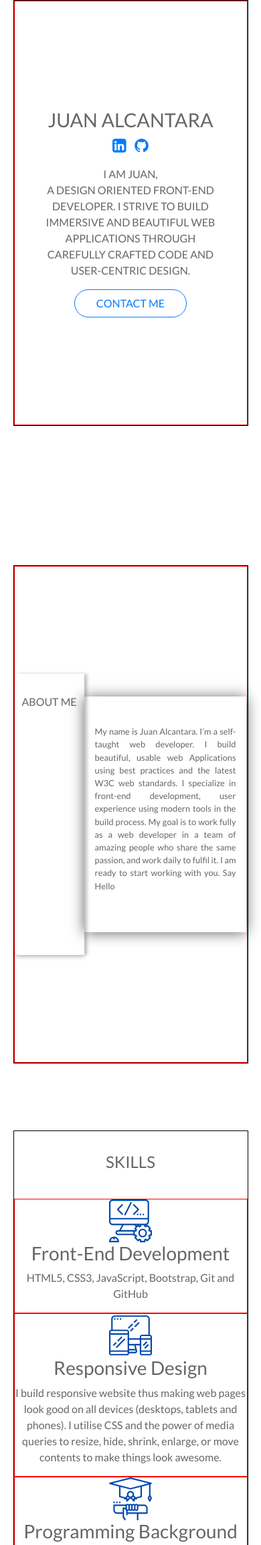
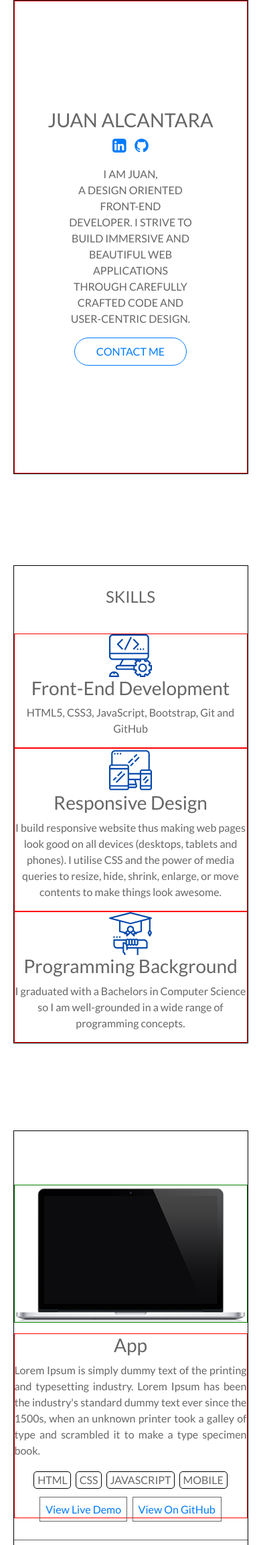
Before and after one commit to JuanInAMillion/juaninamillion.github.io, a PHP site: page / in a window 390 px wide. Shown: the top 2307 px of the page at 67% size. Run offline with PHP 8.4, Linux system fonts and the light colour scheme.

Commit message:
removed about me page

```diff
--- a/index.html
+++ b/index.html
@@ -22,7 +22,6 @@
       <nav class="site-container">
         <ul class="nav-links">
           <li><a href="#home">HOME</a></li>
-          <li><a href="#about">ABOUT ME</a></li>
           <li><a href="#skills">SKILLS</a></li>
           <li><a href="#portfolio">PORTFOLIO</a></li>
         </ul>
@@ -50,24 +49,6 @@
       </div>
     </section>
     <!-- end of #home -->
-
-    <!-- about me -->
-    <section id="about">
-      <div class="site-container">
-
-        <div id="profile">
-          <div class="left-profile">
-            <h2>ABOUT ME</h2>
-          </div>
-          <div class="right-profile">
-            <p class="summary">My name is Juan Alcantara. I’m a self-taught web developer. I build beautiful, usable web Applications using best practices and the latest W3C web standards. I specialize in front-end development, user experience using
-              modern tools in the build process. My goal is to work fully as a web developer in a team of amazing people who share the same passion, and work daily to fulfil it. I am ready to start working with you. Say Hello </p>
-          </div>
-        </div>
-
-      </div>
-    </section>
-    <!-- end of #about -->
 
     <!-- skills -->
     <section id="skills">
--- a/resources/css/responsive.css
+++ b/resources/css/responsive.css
@@ -33,14 +33,6 @@
 
   .my-summary {
     padding: 0 5rem;
-  }
-
-  #profile {
-    width: 100%;
-  }
-
-  .summary {
-    font-size: .8rem;
   }
 
   #skills h2 {
@@ -85,31 +77,6 @@
     font-size: 1.8rem;
   }
 
-  .my-summary {
-    padding: 0 2.5rem;
-  }
-
-  #profile {
-    width: 100%;
-    padding: 10rem 0;
-  }
-
-  .left-profile {
-    width: 30%;
-  }
-
-  .left-profile h2 {
-    font-size: 1rem;
-  }
-
-  .right-profile {
-    width: 70%;
-  }
-
-  .summary {
-    font-size: .8rem;
-  }
-
   #skills h2 {
     padding-top: 2rem;
   }
```
